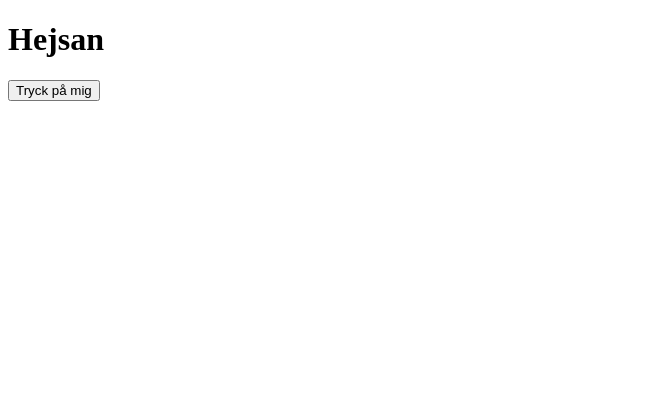
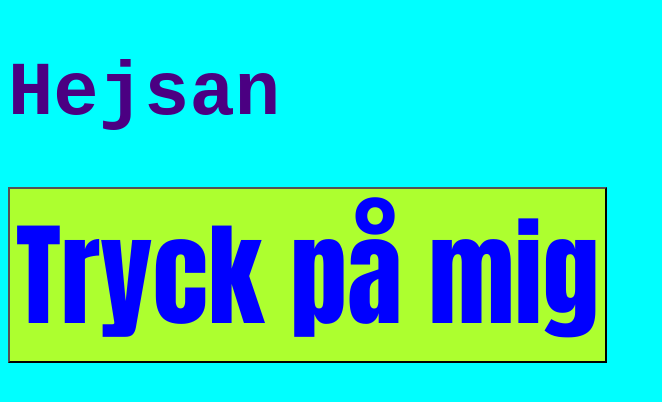
Before and after one commit to emmaalmstrom/hejsan, a plain HTML site: page index.html in a window 1280 px wide. Shown: the whole page, without its empty margins (0-662 px from the left). Drawn offline with Linux system fonts and the light colour scheme.

Commit message:
gjorde css!

```diff
--- a/index.html
+++ b/index.html
@@ -7,4 +7,5 @@
     <button id="knappis">Tryck på mig</button>
 </body>
 <script src="script.js"></script>
+<link rel="stylesheet" href="style.css">
 </html>
--- /dev/null
+++ b/style.css
@@ -0,0 +1,14 @@
+body{
+    background-color: aqua;
+}
+button{
+    color: blue;
+    background-color: greenyellow;
+    font-family: Impact, Haettenschweiler, 'Arial Narrow Bold', sans-serif;
+    font-size: 3cm;
+}
+h1{
+    color: indigo;
+    font-family: 'Courier New', Courier, monospace;
+    font-size: 2cm;
+}
```
